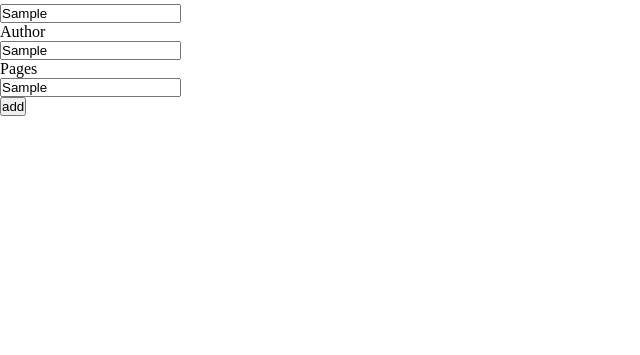
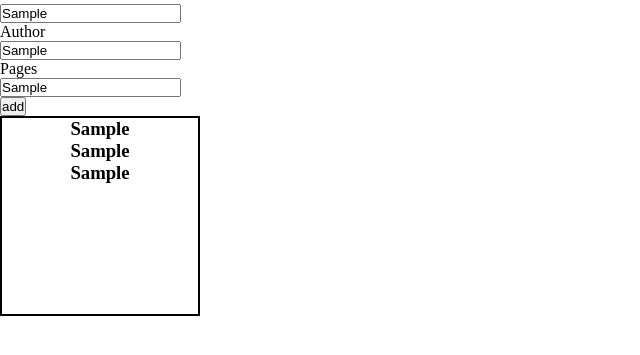
Before and after one commit to EliasFurtado/library, a plain HTML site: page index.html in a window 1280 px wide. Both pictures are taken after typing "Sample", "Sample", "Sample" into the empty fields and a click on the button "add". Shown: the part 51-406 px from the top of the page, without its empty margins (0-640 px from the left). Drawn offline with Linux system fonts and the light colour scheme.

Commit message:
add render cards function

```diff
--- a/index.html
+++ b/index.html
@@ -23,6 +23,9 @@
                 <input type="button" id="add-button" value="add">
             </form>
         </div>
+        <div class="book-card-container">
+
+        </div>
     </div>
     <script src="./script.js"></script>
 </body>
--- a/script.js
+++ b/script.js
@@ -40,14 +40,43 @@ function saveBook() {
     const newBook = getDataFromInput()
 
     if (myLibrary.isInLibrary(newBook)) {
+        //todo error msg
         console.log('ERROR')
     } else {
         myLibrary.addBook(newBook)
+        renderBooks()
         console.log(myLibrary.books)
     }
 }
 
 const button = document.querySelector("#add-button").addEventListener("click", saveBook)
+const cardContainer = document.querySelector(".book-card-container")
 
+function createBookCard(book) {
+    const bookCard = document.createElement('div')
+    const title = document.createElement('h3')
+    const author = document.createElement('h3')
+    const pages = document.createElement('h3')
 
-console.log(myLibrary.books)
+    bookCard.classList.add('book-card')
+
+    title.textContent = book.title
+    author.textContent = book.author
+    pages.textContent = book.pages
+
+    bookCard.appendChild(title)
+    bookCard.appendChild(author)
+    bookCard.appendChild(pages)
+    cardContainer.appendChild(bookCard)
+}
+
+function resetBooksCard() {
+    cardContainer.innerHTML = ''
+}
+
+function renderBooks() {
+    resetBooksCard()
+    for (let book of myLibrary.books) {
+        createBookCard(book)
+    }
+}
--- a/styles.css
+++ b/styles.css
@@ -12,3 +12,10 @@
     display: flex;
     flex-direction: column;
 }
+
+.book-card {
+    text-align: center;
+    width: 200px;
+    height: 200px;
+    border: 2px solid black;
+}
```
